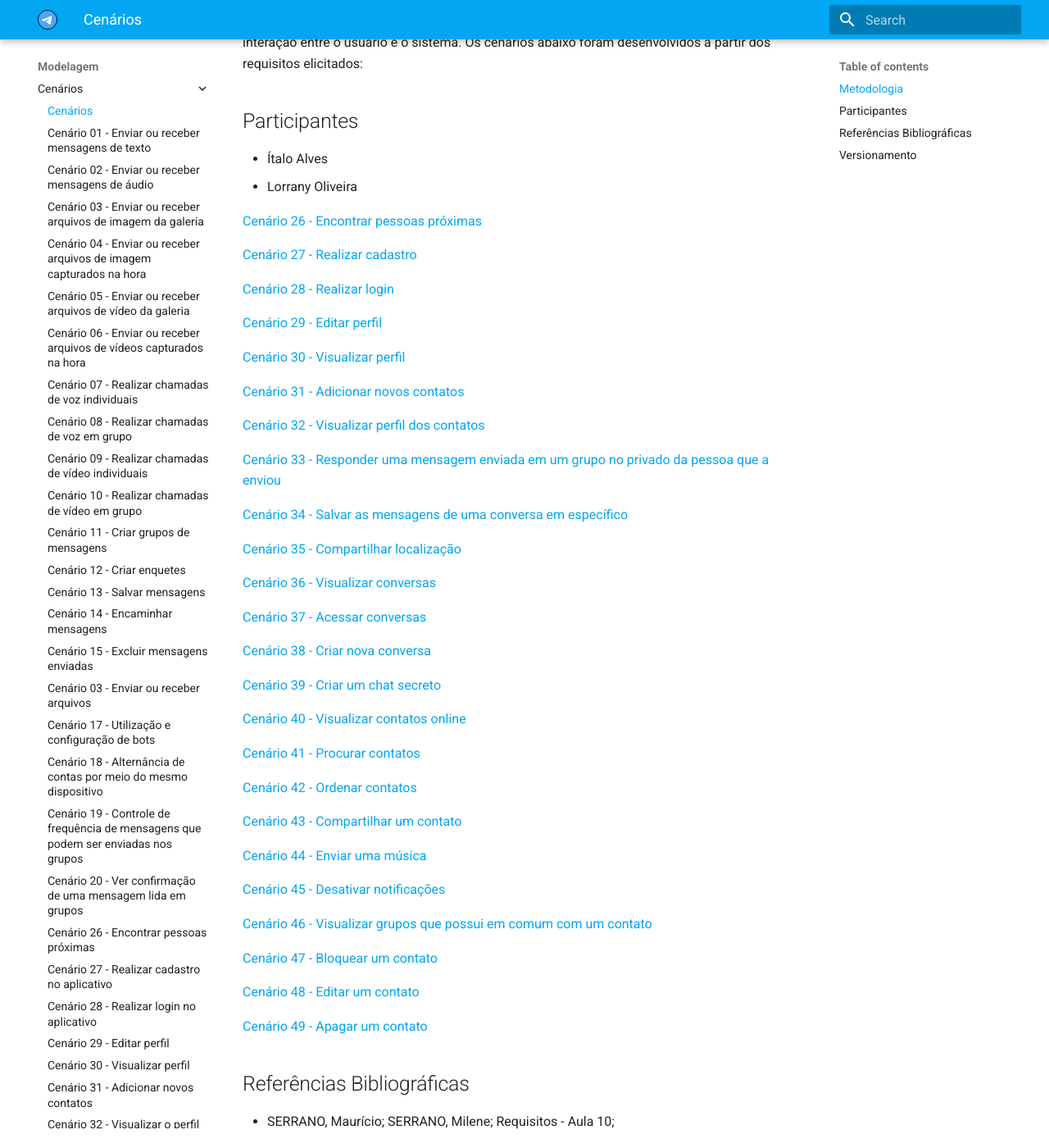
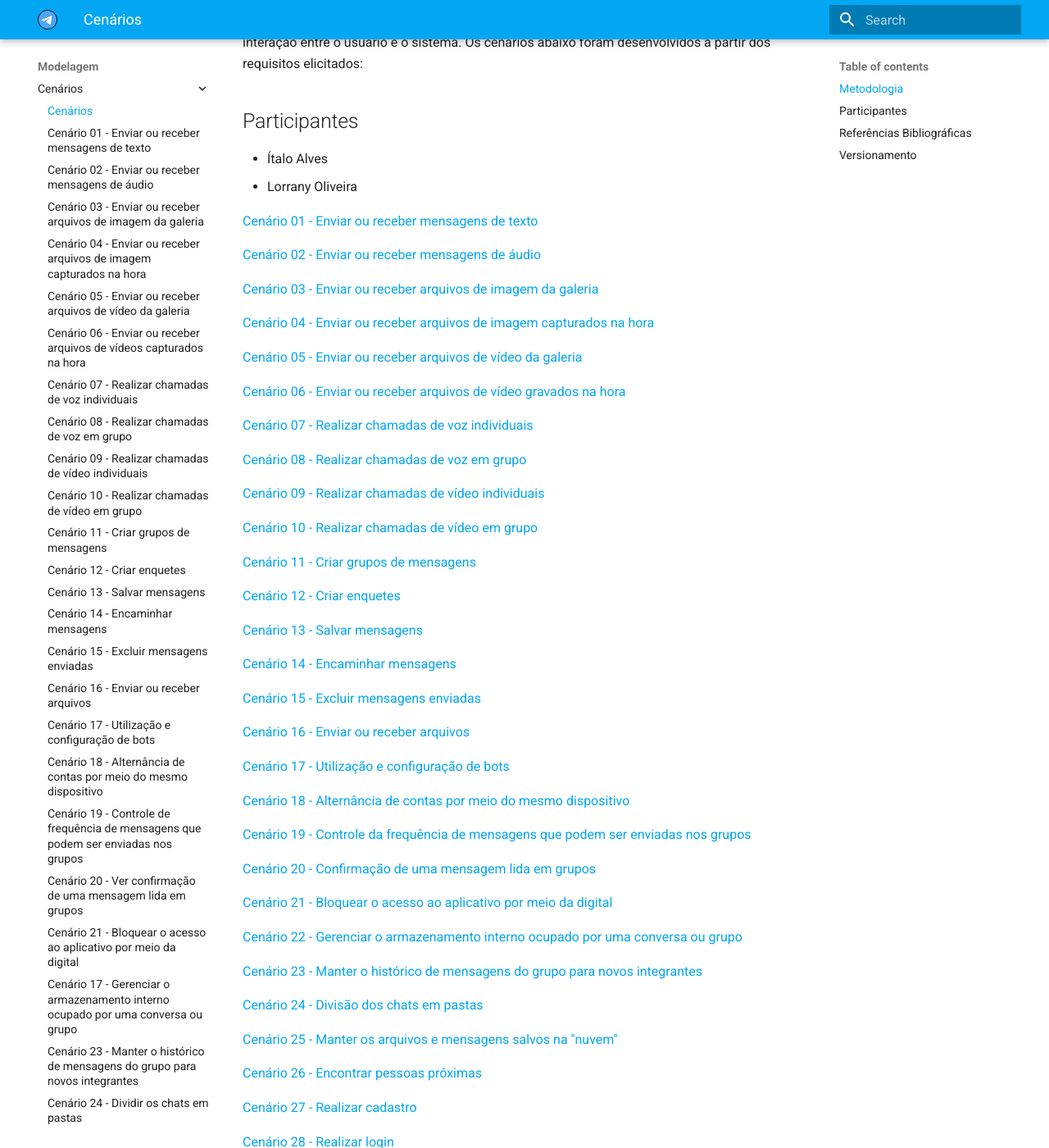
Before and after one commit to Requisitos-de-Software/2020.2-Telegram, an MkDocs documentation site: the page built from docs/modelagem/cenários/TodosOsCenarios.md, in a window 1280 px wide and 1400 px high, scrolled down 265 px. Shown: the whole window at 82% size. Built offline with MkDocs 1.6.1 and Material for MkDocs 9.7.7, drawn with Linux system fonts in a browser that asks for light colours; some of the changed text lies outside the part shown.

Commit message:
Adicionando cenários de 21 a 25 e adicionando todos no doc principal

```diff
--- a/docs/modelagem/cenários/TodosOsCenarios.md
+++ b/docs/modelagem/cenários/TodosOsCenarios.md
@@ -1,12 +1,63 @@
 # Cenários
+
 ## Metodologia
 
  <p>&emsp;Cenário funciona como um tipo de tática, para poder compreender melhor como funciona a interação entre o usuário e o sistema. Os cenários abaixo foram desenvolvidos a partir dos requisitos elicitados: </p>
 
 ## Participantes
-  - Ítalo Alves
-  - Lorrany Oliveira
 
+- Ítalo Alves
+- Lorrany Oliveira
+
+[Cenário 01 - Enviar ou receber mensagens de texto](cenario01.md) <br>
+
+[Cenário 02 - Enviar ou receber mensagens de áudio](cenario02.md) <br>
+
+[Cenário 03 - Enviar ou receber arquivos de imagem da galeria](cenario03.md) <br>
+
+[Cenário 04 - Enviar ou receber arquivos de imagem capturados na hora](cenario04.md) <br>
+
+[Cenário 05 - Enviar ou receber arquivos de vídeo da galeria](cenario05.md) <br>
+
+[Cenário 06 - Enviar ou receber arquivos de vídeo gravados na hora](cenario06.md) <br>
+
+[Cenário 07 - Realizar chamadas de voz individuais](cenario07.md) <br>
+
+[Cenário 08 - Realizar chamadas de voz em grupo ](cenario08.md) <br>
+
+[Cenário 09 - Realizar chamadas de vídeo individuais](cenario09.md) <br>
+
+[Cenário 10 - Realizar chamadas de vídeo em grupo](cenario10.md) <br>
+
+[Cenário 11 - Criar grupos de mensagens](cenario11.md) <br>
+
+[Cenário 12 - Criar enquetes](cenario12.md) <br>
+
+[Cenário 13 - Salvar mensagens](cenario13.md) <br>
+
+[Cenário 14 - Encaminhar mensagens](cenario14.md) <br>
+
+[Cenário 15 - Excluir mensagens enviadas](cenario15.md) <br>
+
+[Cenário 16 - Enviar ou receber arquivos](cenario16.md) <br>
+
+[Cenário 17 - Utilização e configuração de bots](cenario17.md) <br>
+
+[Cenário 18 - Alternância de contas por meio do mesmo dispositivo](cenario18.md) <br>
+
+[Cenário 19 - Controle da frequência de mensagens que podem ser enviadas nos grupos](cenario19.md) <br>
+
+[Cenário 20 - Confirmação de uma mensagem lida em grupos](cenario20.md) <br>
+
+[Cenário 21 - Bloquear o acesso ao aplicativo por meio da digital](cenario21.md) <br>
+
+[Cenário 22 - Gerenciar o armazenamento interno ocupado por uma conversa ou grupo](cenario22.md) <br>
+
+[Cenário 23 - Manter o histórico de mensagens do grupo para novos integrantes](cenario23.md) <br>
+
+[Cenário 24 - Divisão dos chats em pastas](cenario24.md) <br>
+
+[Cenário 25 - Manter os arquivos e mensagens salvos na "nuvem"](cenario25.md) <br>
 
 [Cenário 26 - Encontrar pessoas próximas](cenario26.md) <br>
 
@@ -56,13 +107,13 @@
 
 [Cenário 49 - Apagar um contato](cenario49.md)<br>
 
-
-
 ## Referências Bibliográficas
 
 - SERRANO, Maurício; SERRANO, Milene; Requisitos - Aula 10;
 
 ## Versionamento
-|   Data   | Versão |        Descrição              |            Autor(es)           |
-| :------: | :----: |    :---------------------:    | :----------------------------: |
-|21.03.2021|   1.0  |  Criação do documento         | Lorrany Oliveira e Italo Alves |
+
+|    Data    | Versão |        Descrição        |           Autor(es)            |
+| :--------: | :----: | :---------------------: | :----------------------------: |
+| 21.03.2021 |  1.0   |  Criação do documento   | Lorrany Oliveira e Ítalo Alves |
+| 22.03.2021 |  2.0   | Adição de mais cenários |          Ítalo Alves           |
--- a/docs/modelagem/cenários/cenario16.md
+++ b/docs/modelagem/cenários/cenario16.md
@@ -1,4 +1,4 @@
-# Cenário 03 - Enviar ou receber arquivos
+# Cenário 16 - Enviar ou receber arquivos
 
 |                |                                                                                                                                                                                                                                                                                |
 | -------------- | :----------------------------------------------------------------------------------------------------------------------------------------------------------------------------------------------------------------------------------------------------------------------------- |
```
Also changed, not shown: docs/modelagem/cenários/cenario21.md (added, +12 -0 lines), docs/modelagem/cenários/cenario22.md (added, +12 -0 lines), docs/modelagem/cenários/cenario23.md (added, +12 -0 lines), docs/modelagem/cenários/cenario24.md (added, +12 -0 lines), docs/modelagem/cenários/cenario25.md (added, +12 -0 lines).
